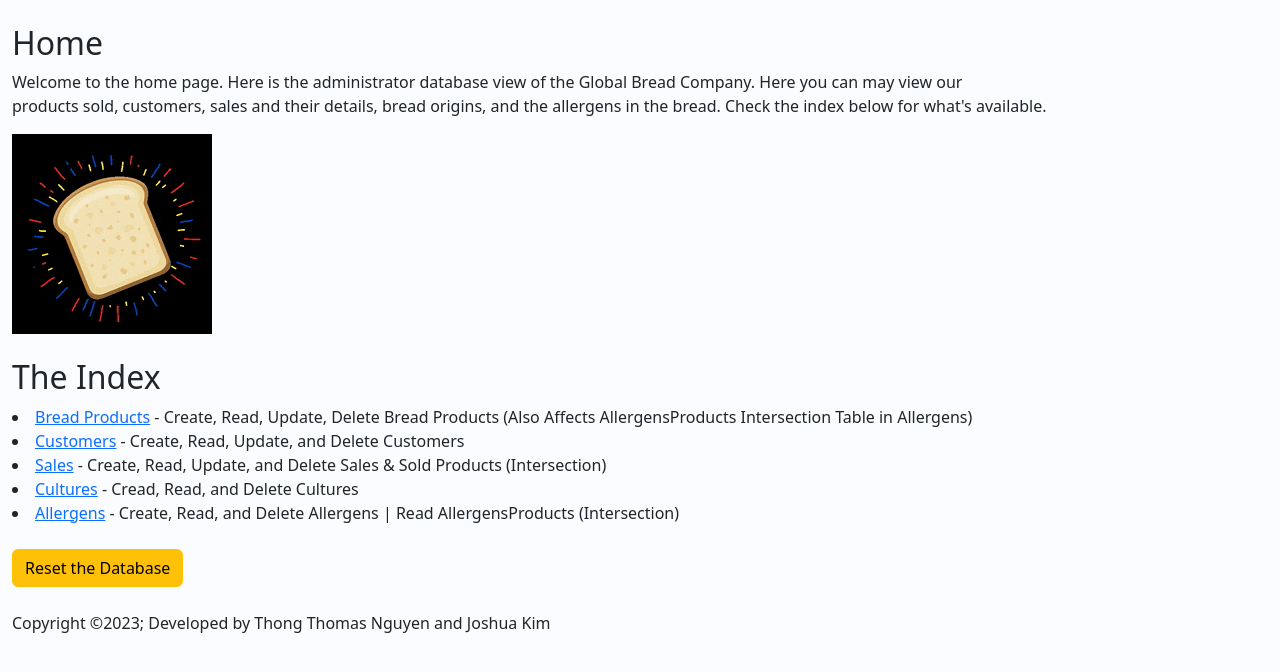
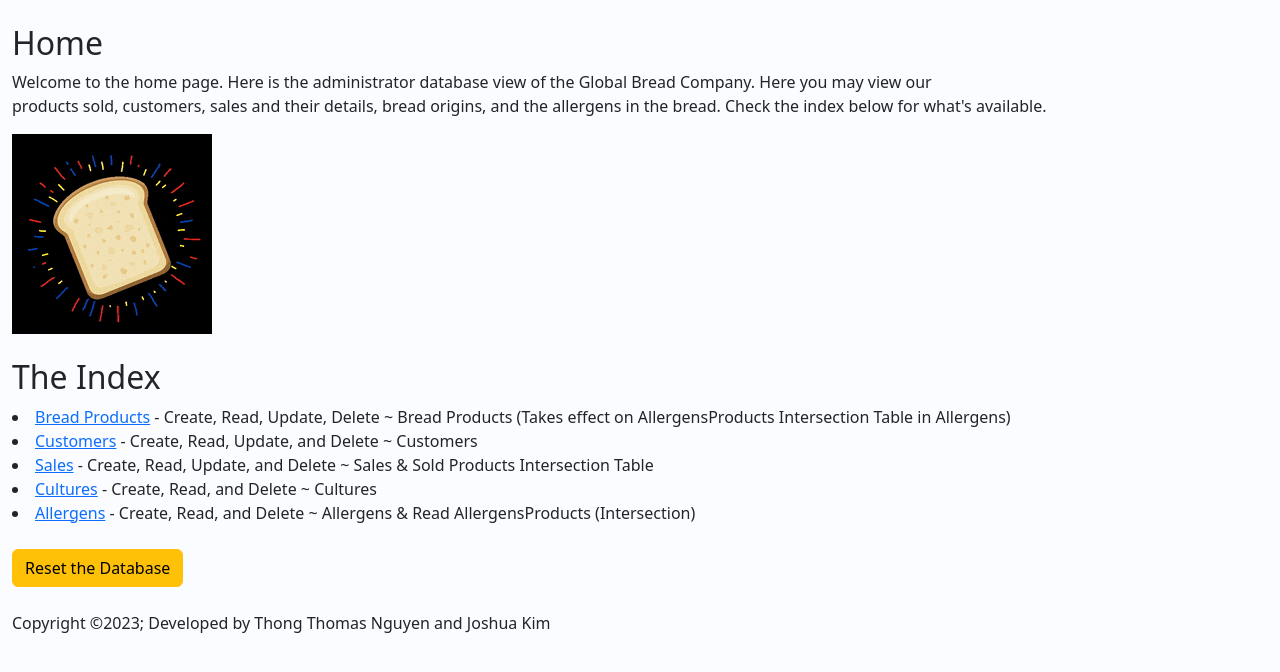
Before and after one commit to joshuajk7/BreadCo-Database-Application-Design-, a Flask app: page / in a window 1280 px wide. Shown: the part 111-783 px from the top of the page. Run offline with Flask 3, Linux system fonts and the light colour scheme; some libraries are stand-ins or nearby versions.

Commit message:
Fixed typos in home.html and README.md

```diff
--- a/templates/home.html
+++ b/templates/home.html
@@ -25,7 +25,7 @@
 
 <div class="container-fluid mt-4">
   <h2> Home </h2>
-  <p> Welcome to the home page. Here is the administrator database view of the Global Bread Company. Here you can may view our <br>products sold, customers,
+  <p> Welcome to the home page. Here is the administrator database view of the Global Bread Company. Here you may view our <br>products sold, customers,
   sales and their details, bread origins, and the allergens in the bread. Check the index below for what's available.</p>
 
   <!--
@@ -40,11 +40,11 @@
 
   <br> <br>
   <h2>The Index</h2>
-  <li><a href="/breadProducts">Bread Products</a> - Create, Read, Update, Delete Bread Products (Also Affects AllergensProducts Intersection Table in Allergens) </li>
-  <li><a href="/customers">Customers</a> - Create, Read, Update, and Delete Customers</li>
-  <li><a href="/sales">Sales</a> - Create, Read, Update, and Delete Sales & Sold Products (Intersection)</li>
-  <li><a href="/cultures">Cultures</a> - Cread, Read, and Delete Cultures</li>
-  <li><a href="/allergens">Allergens</a> - Create, Read, and Delete Allergens | Read AllergensProducts (Intersection)</li>
+  <li><a href="/breadProducts">Bread Products</a> - Create, Read, Update, Delete ~ Bread Products (Takes effect on AllergensProducts Intersection Table in Allergens)</li>
+  <li><a href="/customers">Customers</a> - Create, Read, Update, and Delete ~ Customers</li>
+  <li><a href="/sales">Sales</a> - Create, Read, Update, and Delete ~ Sales & Sold Products Intersection Table</li>
+  <li><a href="/cultures">Cultures</a> - Create, Read, and Delete ~ Cultures</li>
+  <li><a href="/allergens">Allergens</a> - Create, Read, and Delete ~ Allergens & Read AllergensProducts (Intersection)</li>
   <br>
 
   <!-- Reset Database -->
```
Also changed, not shown: README.md.
